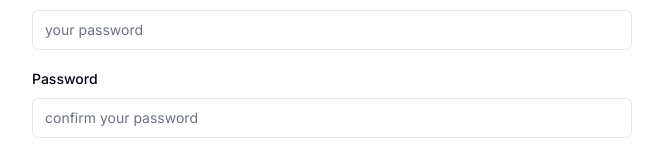
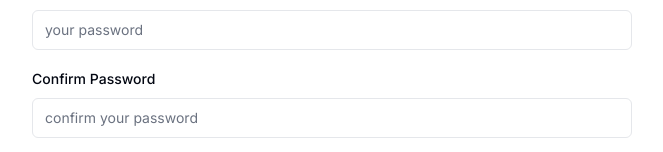
Before and after one commit to lutfiandri/skripsi-fe, a Next.js app: page /register in a window 1280 px wide. Shown: the part 402-554 px from the top of the page, without its empty margins (308-971 px from the left). Built offline with nearby package versions, Linux system fonts and the light colour scheme.

Commit message:
fix(auth): typo

```diff
--- a/src/app/(auth)/register/_components/registerForm.tsx
+++ b/src/app/(auth)/register/_components/registerForm.tsx
@@ -72,7 +72,7 @@
           name="confirm_password"
           render={({ field }) => (
             <FormItem>
-              <FormLabel>Password</FormLabel>
+              <FormLabel>Confirm Password</FormLabel>
               <FormControl>
                 <Input
                   type="password"
--- a/src/app/(auth)/register/page.tsx
+++ b/src/app/(auth)/register/page.tsx
@@ -1,5 +1,5 @@
 import { Separator } from '@/components/ui/separator';
-import LoginForm from './_components/registerForm';
+import RegisterForm from './_components/registerForm';
 import Link from 'next/link';
 
 export default function RegisterPage() {
@@ -7,7 +7,7 @@
     <div className="grid place-items-center min-h-screen">
       <div className="flex flex-col w-full md:w-[600px] gap-8">
         <h1 className="text-3xl">Register to Lutfi&apos;s SmartHome</h1>
-        <LoginForm />
+        <RegisterForm />
         <Separator className="-mb-4" />
         <div className="text-sm">
           Already have an account?{' '}
```
